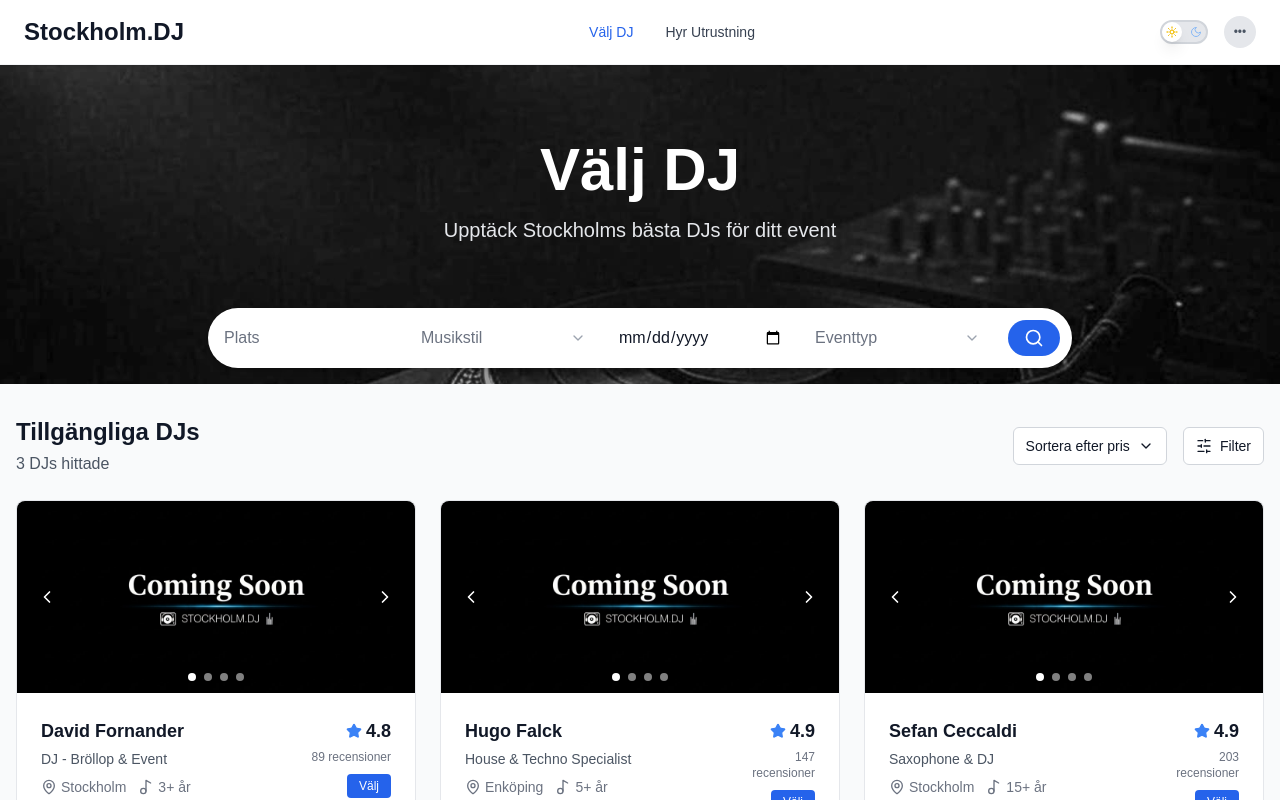
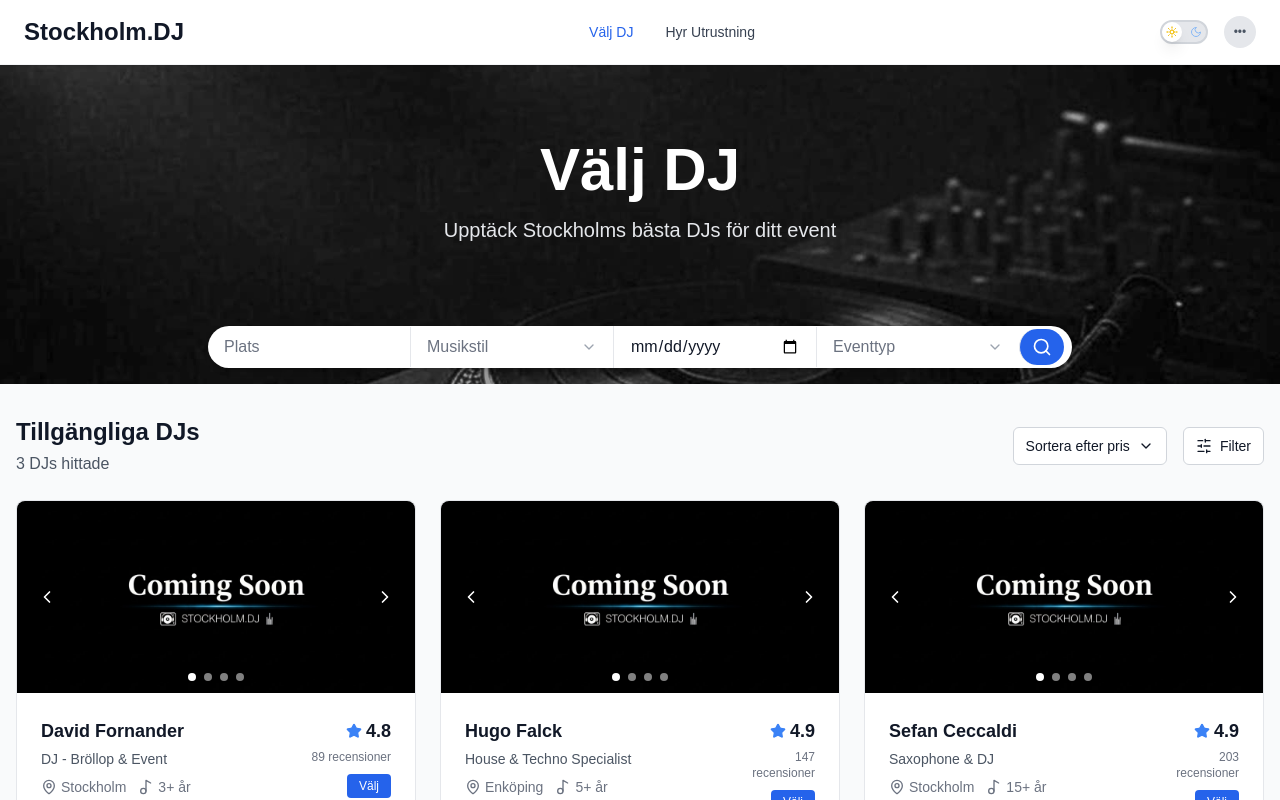
Before and after one commit to DavidFornander/stockholmDJ, a Next.js app: page /djs in a window 1280 px wide. Shown: the top 800 px of the page. Built offline with nearby package versions, Linux system fonts and the light colour scheme.

Commit message:
style: adjust button padding and margins

```diff
--- a/src/components/pages/djs/DJDirectory.tsx
+++ b/src/components/pages/djs/DJDirectory.tsx
@@ -466,8 +466,8 @@ const DJDirectory: React.FC = () => {
 
         {/* Search Form Overlay */}
         <div className="absolute bottom-4 left-1/2 transform -translate-x-1/2 w-full max-w-4xl px-4">
-          <div className="bg-white dark:bg-gray-800 rounded-2xl md:rounded-full shadow-md flex flex-col md:flex-row items-center md:divide-x divide-gray-200 dark:divide-gray-700">
-            <div className="flex-1 px-4 py-3 w-full md:w-auto">
+          <div className="bg-white dark:bg-gray-800 rounded-full shadow-md flex items-center divide-x divide-gray-200 dark:divide-gray-700">
+            <div className="flex-1 px-4 py-2">
               <input
                 type="text"
                 placeholder="Plats"
@@ -476,7 +476,7 @@ const DJDirectory: React.FC = () => {
                 className="w-full bg-transparent focus:outline-none text-gray-900 dark:text-white placeholder-gray-500 dark:placeholder-gray-400"
               />
             </div>
-            <div className="flex-1 px-4 py-3 w-full md:w-auto border-t md:border-t-0 border-gray-200 dark:border-gray-700 md:border-none">
+            <div className="flex-1 px-4 py-2">
               <button
                 type="button"
                 onClick={() => setShowMusicStyleModal(true)}
@@ -488,7 +488,7 @@ const DJDirectory: React.FC = () => {
                 <ChevronDown className="w-4 h-4 text-gray-400" />
               </button>
             </div>
-            <div className="flex-1 px-4 py-3 w-full md:w-auto border-t md:border-t-0 border-gray-200 dark:border-gray-700 md:border-none">
+            <div className="flex-1 px-4 py-2">
               <input
                 type="date"
                 value={eventDate}
@@ -496,7 +496,7 @@ const DJDirectory: React.FC = () => {
                 className="w-full bg-transparent focus:outline-none text-gray-900 dark:text-white"
               />
             </div>
-            <div className="flex-1 px-4 py-3 w-full md:w-auto border-t md:border-t-0 border-gray-200 dark:border-gray-700 md:border-none">
+            <div className="flex-1 px-4 py-2">
               <button
                 type="button"
                 onClick={() => setShowEventTypeModal(true)}
@@ -508,11 +508,9 @@ const DJDirectory: React.FC = () => {
                 <ChevronDown className="w-4 h-4 text-gray-400" />
               </button>
             </div>
-            <div className="w-full md:w-auto p-3 border-t md:border-t-0 border-gray-200 dark:border-gray-700 md:border-none">
-              <button className="w-full md:w-auto p-2 rounded-full bg-blue-600 hover:bg-blue-700 transition-colors px-4">
-                <Search className="w-5 h-5 text-white" />
-              </button>
-            </div>
+            <button className="p-2 rounded-full bg-blue-600 hover:bg-blue-700 transition-colors px-3 mr-2">
+              <Search className="w-5 h-5 text-white" />
+            </button>
           </div>
         </div>
       </div>
--- a/src/components/pages/equipment/Equipment.tsx
+++ b/src/components/pages/equipment/Equipment.tsx
@@ -324,7 +324,7 @@ const Equipment: React.FC = () => {
 								className="w-full bg-transparent focus:outline-none text-gray-900 dark:text-white placeholder-gray-500 dark:placeholder-gray-400"
 							/>
 						</div>
-						<button className="p-2 rounded-full bg-blue-600 hover:bg-blue-700 transition-colors px-4">
+						<button className="p-2 rounded-full bg-blue-600 hover:bg-blue-700 transition-colors px-3 mr-2">
 							<Search className="w-5 h-5 text-white" />
 						</button>
 					</div>
--- a/src/components/pages/events/Events.tsx
+++ b/src/components/pages/events/Events.tsx
@@ -282,7 +282,7 @@ const Events: React.FC = () => {
                 className="w-full bg-transparent focus:outline-none text-gray-900 dark:text-white placeholder-gray-500 dark:placeholder-gray-400"
               />
             </div>
-            <button className="p-2 rounded-full bg-blue-600 hover:bg-blue-700 transition-colors px-4">
+            <button className="p-2 rounded-full bg-blue-600 hover:bg-blue-700 transition-colors px-3 mr-1">
               <Search className="w-5 h-5 text-white" />
             </button>
           </div>
```
